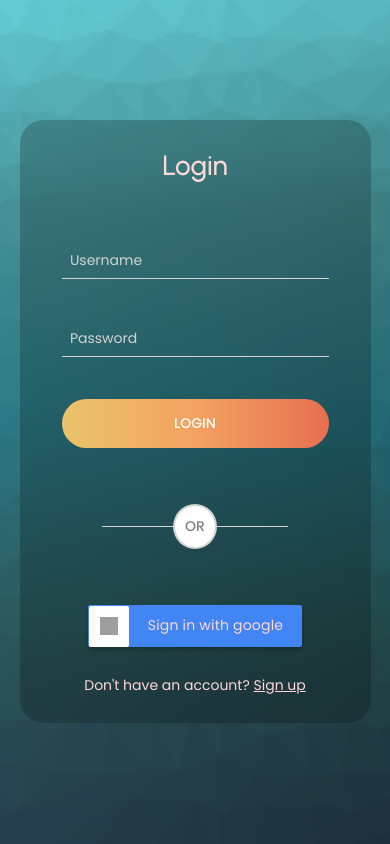
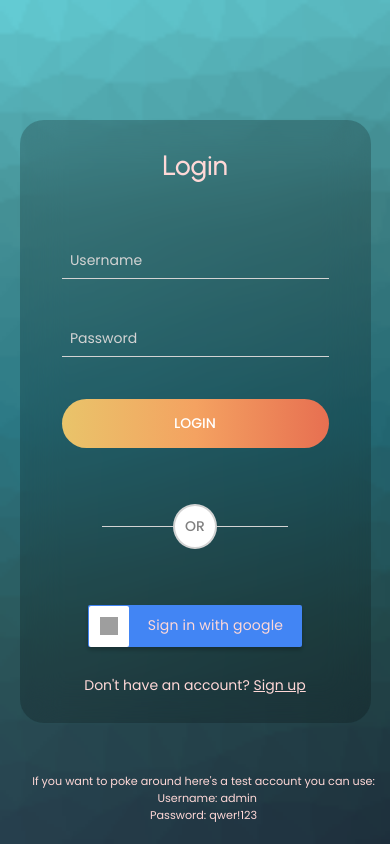
Before and after one commit to ManeeshBusi/bookrack-client, a React (Create React App) app: page /login in a window 390 px wide. Built offline with nearby package versions, Linux system fonts and the light colour scheme; no server answers; grey boxes are pictures that could not be loaded; a web font is replaced by a local one.

Commit message:
test account details

```diff
--- a/src/pages/Login/Login.jsx
+++ b/src/pages/Login/Login.jsx
@@ -120,6 +120,15 @@ export default function Login({ setTitle }) {
           </div>
         </motion.div>
       </motion.div>
+      <div className="test">
+        <span>
+          If you want to poke around here's a test account you can use:
+        </span>
+        <div className="credentials">
+          <span>Username: admin</span>
+          <span>Password: qwer!123</span>
+        </div>
+      </div>
     </div>
   );
 }
--- a/src/pages/Login/login.scss
+++ b/src/pages/Login/login.scss
@@ -119,6 +119,7 @@
     justify-content: center;
     align-items: center;
     margin-top: 2rem;
+    flex-direction: column;
   }
 
   .error {
@@ -178,10 +179,38 @@
     }
   }
 }
+
+.test {
+  position: absolute;
+  bottom: 1%;
+  right: 1%;
+  display: flex;
+  flex-direction: column;
+  padding: 0.8rem;
+  margin-top: 0.5rem;
+  span {
+    font-size: 0.8rem;
+  }
+
+  .credentials {
+    display: flex;
+    justify-content: center;
+    align-items: flex-end;
+    flex-direction: column;
+  }
+}
 @media (max-width: 600px) {
   .login {
     &Container {
       width: 90%;
     }
   }
+
+  .test {
+    justify-content: center;
+    align-items: center;
+  }
+  .credentials {
+    align-items: center;
+  }
 }
--- a/src/pages/Register/Register.jsx
+++ b/src/pages/Register/Register.jsx
@@ -61,7 +61,7 @@ export default function Register({ setTitle }) {
               onSubmit(data);
             })}
           >
-            {pages === 0 && (
+            {/* {pages === 0 && (
               <>
                 <input
                   {...register("firstname", {
@@ -82,9 +82,8 @@ export default function Register({ setTitle }) {
 
                 <span className="error">{errors.lastname?.message}</span>
               </>
-            )}
-            {pages === 1 && (
-              <>
+            )} */}
+
             <input
               {...register("email", {
                 required: "Email is required",
@@ -104,10 +103,7 @@ export default function Register({ setTitle }) {
             />
 
             <span className="error">{errors.username?.message}</span>
-              </>
-            )}
-            {pages === 2 && (
-              <>
+
             <input
               {...register("password", {
                 required: "Password is required",
@@ -130,17 +126,15 @@ export default function Register({ setTitle }) {
             <input
               {...register("confirmpassword", {
                 validate: (value) =>
-                      value === password.current ||
-                      "The passwords do not match",
+                  value === password.current || "The passwords do not match",
               })}
               placeholder="Confirm Password"
               type="password"
             />
 
             <span className="error">{errors.confirmpassword?.message}</span>
-              </>
-            )}
-            {pages !== 0 && (
+
+            {/* {pages !== 0 && (
               <motion.button
                 variants={btn1}
                 whileHover="hover"
@@ -159,9 +153,8 @@ export default function Register({ setTitle }) {
               >
                 next
               </motion.button>
-            )}
-            {pages === 2 && (
-              <>
+            )} */}
+
             <motion.button
               variants={btn1}
               whileHover="hover"
@@ -170,8 +163,6 @@ export default function Register({ setTitle }) {
             >
               REGISTER
             </motion.button>
-              </>
-            )}
           </form>
         </motion.div>
 
```
Lines whose indentation alone changed are shown as unchanged.
